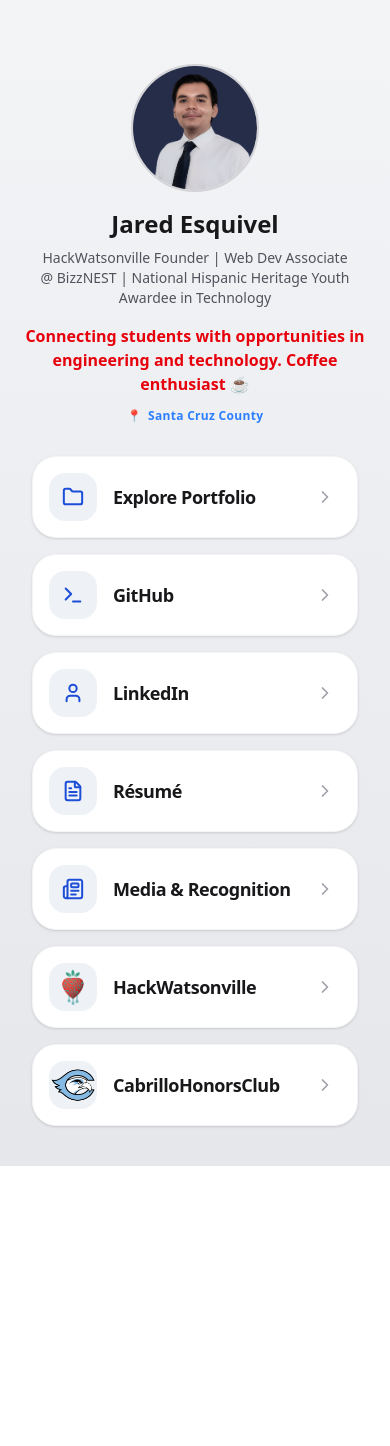
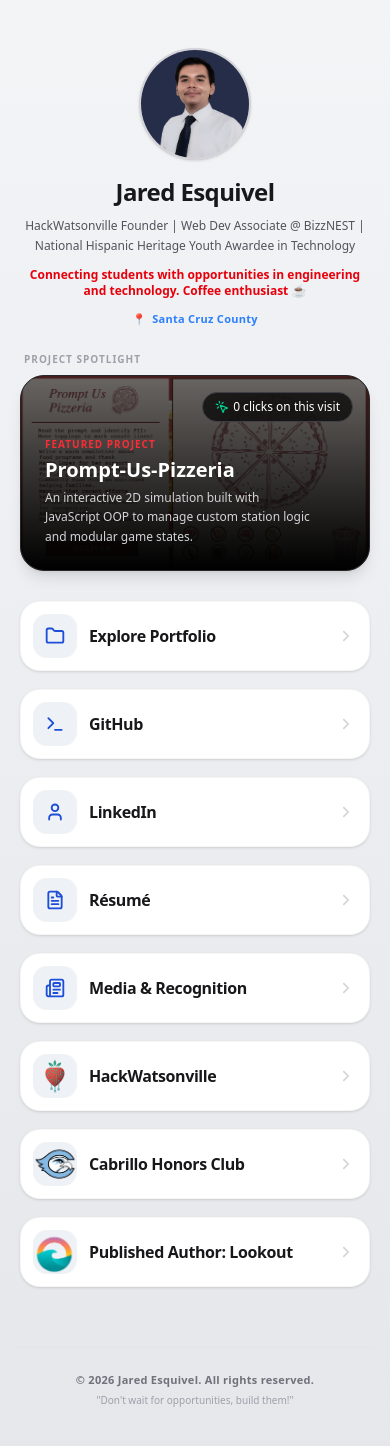
Before and after one commit to jared-esquivel/bizznest-senior-assessment, a React (Vite) app: page / in a window 390 px wide. Shown: the top 1446 px of the page. Before the commit the page ends 1166 px from the top, so only its background shows below. Built offline with nearby package versions, Linux system fonts and the light colour scheme.

Commit message:
feat(ui): implement minimalist footer with contact tray and mobile optimization
- Add responsive layouts and fluid text scaling for mobile viewports

- Integrate quick-action email and social contact tray to footer

- Update header section with personalized creator slogan string

```diff
--- a/src/App.jsx
+++ b/src/App.jsx
@@ -2,10 +2,13 @@
 import "./App.css";
 import ProfileAvatar from "./componets/ProfileAvatar.jsx";
 import LinkButton from "./componets/LinkButton.jsx";
+import ProjectCard from "./componets/ProjectCard.jsx";
 import { Terminal, User, FileText, Folder, Newspaper } from "lucide-react";
 
 import HackWatsonvilleLogo from "./assets/hackwatsonville-logo.png";
 import CabrilloHonorsClub from "./assets/CabrilloHonorsClub-logo.png";
+import ProjectBackground from "./assets/project-bg.png";
+import Lookout from "./assets/LookoutSantacruzLogo.png";
 
 function App() {
   const linksData = [
@@ -36,39 +39,57 @@
     },
     {
       title: "HackWatsonville",
-      url: "https://jared-esquivel.github.io/hackwatsonville-site/", // Or your preferred landing page
-      IconComponent: HackWatsonvilleLogo, // 2. Pass the imported image path straight in!
+      url: "https://jared-esquivel.github.io/hackwatsonville-site/",
+      IconComponent: HackWatsonvilleLogo,
     },
     {
-      title: "CabrilloHonorsClub",
+      title: "Cabrillo Honors Club",
       url: "https://jared-esquivel.github.io/Honors_Club_Webpage/",
       IconComponent: CabrilloHonorsClub,
+    },
+    {
+      title: "Published Author: Lookout",
+      url: "https://lookout.co/unsung-santa-cruz-digital-nest-provides-a-powerful-space-for-latinx-youth-to-grow-tech-skills/story",
+      IconComponent: Lookout,
     },
   ];
 
   return (
-    <div className="min-h-screen bg-gradient-to-b from-[#f3f4f6] to-[#e5e7eb] p-6 flex flex-col items-center">
-      <div className="w-full max-w-md flex flex-col items-center text-center mt-10">
-        <header className="mb-8 w-full flex flex-col items-center">
+    <div className="min-h-screen bg-gradient-to-b from-[#f3f4f6] to-[#e5e7eb] px-4 sm:px-6 py-8 flex flex-col items-center select-none antialiased">
+      <div className="w-full max-w-md flex flex-col items-center text-center mt-4 sm:mt-10">
+        <header className="mb-6 w-full flex flex-col items-center">
           <ProfileAvatar />
-          <h1 className="text-2xl font-bold mt-4 text-zinc-900">
+          <h1 className="text-2xl font-black mt-4 text-zinc-900 tracking-tight">
             Jared Esquivel
           </h1>
-          <p className="text-zinc-600 mt-2 text-sm px-4">
+          <p className="text-zinc-600 mt-2 text-xs sm:text-sm font-medium px-2 sm:px-4 leading-relaxed">
             HackWatsonville Founder | Web Dev Associate @ BizzNEST | National
             Hispanic Heritage Youth Awardee in Technology
           </p>
-          <p className="text-red-600 font-bold pt-4">
+          <p className="text-red-600 font-bold text-xs sm:text-sm pt-3 px-2">
             Connecting students with opportunities in engineering and
             technology. Coffee enthusiast ☕
           </p>
-          <div className="flex items-center gap-1.5 mt-3 text-blue-500 font-bold text-xs tracking-wide ">
+          <div className="flex items-center gap-1.5 mt-3 text-blue-500 font-bold text-[11px] sm:text-xs tracking-wide">
             <span>📍</span>
             <span>Santa Cruz County</span>
           </div>
         </header>
 
-        <main className="w-full px-2">
+        <div className="w-full text-left px-1 mb-2">
+          <h2 className="text-[10px] sm:text-xs font-black text-zinc-400 uppercase tracking-widest pl-1">
+            Project Spotlight
+          </h2>
+        </div>
+
+        <main className="w-full px-1 flex flex-col gap-1.5">
+          <ProjectCard
+            title="Prompt-Us-Pizzeria"
+            description="An interactive 2D simulation built with JavaScript OOP to manage custom station logic and modular game states."
+            backgroundImage={ProjectBackground}
+            link="https://prompt-us-pizzeria.pages.dev/"
+          />
+
           {linksData.map((link, index) => (
             <LinkButton
               key={index}
@@ -78,6 +99,15 @@
             />
           ))}
         </main>
+
+        <footer className="w-full mt-12 mb-4 pt-6 border-t border-zinc-200/60 text-center flex flex-col gap-1">
+          <p className="text-[11px] font-semibold text-zinc-500 tracking-wide">
+            © {new Date().getFullYear()} Jared Esquivel. All rights reserved.
+          </p>
+          <p className="text-[10px] font-medium text-zinc-400">
+            "Don't wait for opportunities, build them!"
+          </p>
+        </footer>
       </div>
     </div>
   );
--- a/src/componets/LinkButton.jsx
+++ b/src/componets/LinkButton.jsx
@@ -1,7 +1,6 @@
 import React from "react";
 
 function LinkButton({ title, url, IconComponent }) {
-  // Check if IconComponent is a string (like an image source path)
   const isImageIcon = typeof IconComponent === "string";
 
   return (
@@ -9,38 +8,40 @@
       href={url}
       target="_blank"
       rel="noopener noreferrer"
-      className="group flex items-center justify-between w-full p-4 mb-4 bg-white hover:bg-zinc-50 border border-zinc-100 rounded-[24px] transition-all duration-200 shadow-sm text-left"
+      className="group flex items-center justify-between w-full p-3 sm:p-4 mb-3 bg-white hover:bg-zinc-50 border border-zinc-100/80 rounded-[20px] sm:rounded-[24px] transition-all duration-200 shadow-sm text-left touch-manipulation active:scale-[0.99]"
     >
-      <div className="flex items-center gap-4">
+      <div className="flex items-center gap-3 sm:gap-4 min-w-0">
         {IconComponent && (
-          <div className="w-12 h-12 shrink-0 bg-[#eef2f6] group-hover:bg-[#e2e8f0] rounded-[16px] flex items-center justify-center text-[#1d4ed8] transition-colors duration-200 overflow-hidden">
+          <div className="w-11 h-11 sm:w-12 sm:h-12 shrink-0 bg-[#eef2f6] group-hover:bg-[#e2e8f0] rounded-[14px] sm:rounded-[16px] flex items-center justify-center text-[#1d4ed8] transition-colors duration-200 overflow-hidden">
             {isImageIcon ? (
-              // If it's a string path, render the image logo cropped cleanly
               <img
                 src={IconComponent}
                 alt={`${title} logo`}
                 className="w-full h-full object-cover"
               />
             ) : (
-              // Otherwise, render the standard Lucide React component
-              <IconComponent size={22} strokeWidth={2.2} />
+              <IconComponent
+                className="w-5 h-5 sm:w-[22px] sm:h-[22px]"
+                strokeWidth={2.2}
+              />
             )}
           </div>
         )}
 
-        <span className="font-bold text-zinc-900 text-lg tracking-tight">
+        {/* Added min-w-0 and truncation to safely contain extra-long titles on mobile */}
+        <span className="font-bold text-zinc-900 text-base sm:text-lg tracking-tight truncate pr-1">
           {title}
         </span>
       </div>
 
-      <div className="text-zinc-400 group-hover:text-zinc-600 transition-colors duration-200 pr-2">
+      <div className="text-zinc-300 group-hover:text-zinc-500 transition-colors duration-200 shrink-0 pr-1">
         <svg
           xmlns="http://www.w3.org/2000/svg"
           fill="none"
           viewBox="0 0 24 24"
-          strokeWidth={2.5}
+          strokeWidth={2.8}
           stroke="currentColor"
-          className="w-4 h-4"
+          className="w-3.5 h-3.5"
         >
           <path
             strokeLinecap="round"
--- a/src/componets/ProfileAvatar.jsx
+++ b/src/componets/ProfileAvatar.jsx
@@ -1,11 +1,12 @@
 import React from "react";
+import Headshot from "../assets/Jared-Esquivel-Headshot.png";
 
 function ProfileAvatar() {
   return (
     <div className="flex justify-center w-full">
-      <div className="w-32 h-32 rounded-full overflow-hidden bg-zinc-200 border-2 border-zinc-300 flex items-center justify-center relative">
+      <div className="w-28 h-28 sm:w-32 sm:h-32 rounded-full overflow-hidden bg-zinc-200 border-2 border-zinc-300 flex items-center justify-center relative shadow-sm">
         <img
-          src="/src/assets/Jared-Esquivel-Headshot.png"
+          src={Headshot}
           alt="Jared Esquivel"
           className="w-full h-full object-cover"
         />
--- a/src/componets/ProjectCard.jsx
+++ b/src/componets/ProjectCard.jsx
@@ -1 +1,52 @@
-import React from "react";
+import React, { useState } from "react";
+import { MousePointerClick } from "lucide-react";
+
+function ProjectCard({ title, description, backgroundImage, link }) {
+  // 1. Just a simple click counter starting at 0
+  const [clicks, setClicks] = useState(0);
+
+  // 2. Simple function that adds 1 every time you click
+  const handleCardClick = () => {
+    setClicks(clicks + 1);
+  };
+
+  return (
+    <a
+      href={link}
+      target="_blank"
+      rel="noopener noreferrer"
+      onClick={handleCardClick}
+      className="relative block w-full aspect-[16/9] rounded-3xl overflow-hidden shadow-lg border border-zinc-800 bg-zinc-950 mb-6 group"
+    >
+      {/* Background Project Image */}
+      <div
+        className="absolute inset-0 bg-cover bg-center opacity-40 group-hover:opacity-50 transition-all duration-300"
+        style={{ backgroundImage: `url(${backgroundImage})` }}
+      />
+
+      {/* Dark tint over the image so text is easy to read */}
+      <div className="absolute inset-0 bg-gradient-to-t from-black via-black/50 to-transparent" />
+
+      {/* Real Counter Badge */}
+      <div className="absolute top-4 right-4 flex items-center gap-1 bg-black/70 backdrop-blur-md px-3 py-1.5 rounded-full border border-zinc-700 text-white text-xs font-medium">
+        <MousePointerClick className="w-3.5 h-3.5 text-emerald-400" />
+        <span>{clicks} clicks on this visit</span>
+      </div>
+
+      {/* Text on the bottom of the card */}
+      <div className="absolute inset-x-0 bottom-0 p-6 flex flex-col text-left">
+        <span className="text-[10px] font-bold text-red-500 uppercase tracking-widest mb-1">
+          Featured Project
+        </span>
+        <h3 className="text-xl font-bold text-white mb-1 group-hover:text-red-400 transition-colors duration-200">
+          {title}
+        </h3>
+        <p className="text-xs text-zinc-300 leading-relaxed max-w-[90%]">
+          {description}
+        </p>
+      </div>
+    </a>
+  );
+}
+
+export default ProjectCard;
```
Also changed, not shown: src/assets/LookoutSantacruzLogo.png (added), src/assets/project-bg.png (added).
